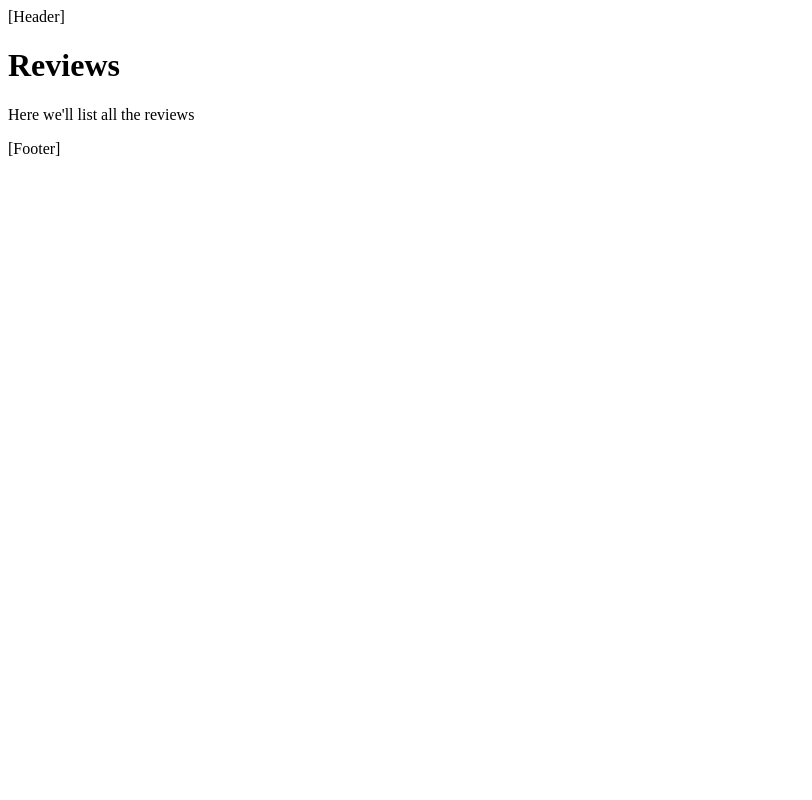
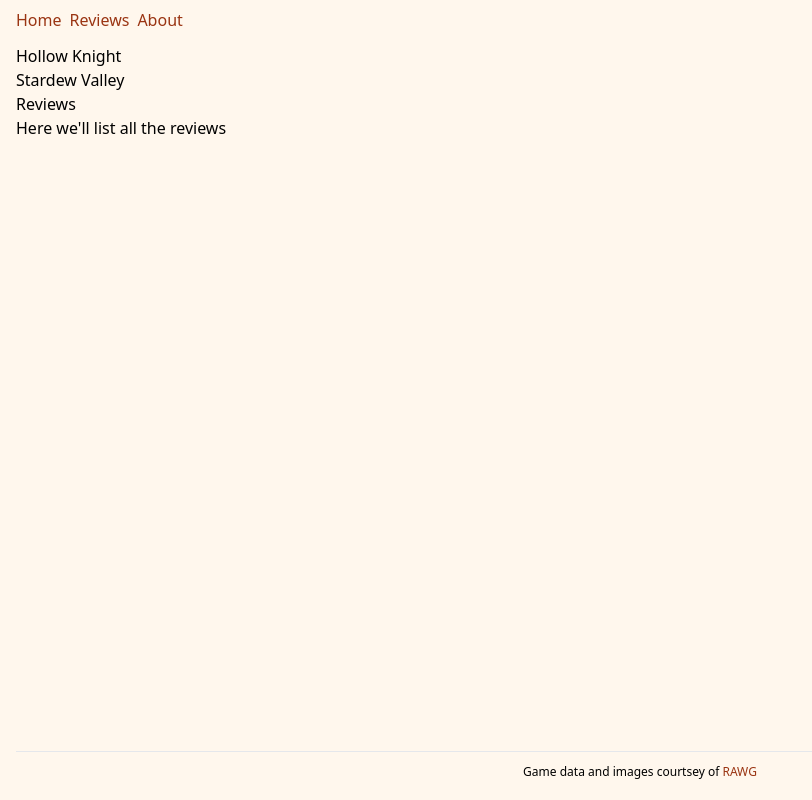
Before and after one commit to keep-calm-and-develop/next-reviews, a Next.js app: page /reviews in a window 1280 px wide. Shown: the whole page, without its empty margins (0-812 px from the left). Built offline with nearby package versions, Linux system fonts and the light colour scheme.

Commit message:
Add NavBar

```diff
--- a/app/layout.tsx
+++ b/app/layout.tsx
@@ -1,17 +1,20 @@
 import type { PropsWithChildren } from 'react';
+import NavBar from '../components/NavBar';
+import './globals.css';
 
 const RootLayout: React.FC<PropsWithChildren> = ({ children }) => {
     return (
         <html lang='en'>
-            <body>
+            <body className='bg-orange-50 flex flex-col px-4 py-2 min-h-screen'>
                 <header>
-                    [Header]
+                    <NavBar />
                 </header>
-                <main>
+                <main className='grow py-3'>
                     {children}
                 </main>
-                <footer>
-                    [Footer]
+                <footer className='border-t py-3 text-center text-xs'>
+                    Game data and images courtsey
+                    of <a className='text-orange-800 hover:underline' href='https://rawg.io/' target='_blank'>RAWG</a>
                 </footer>
             </body>
         </html>
--- a/app/reviews/page.tsx
+++ b/app/reviews/page.tsx
@@ -1,12 +1,25 @@
+import Link from 'next/link';
 import React from 'react'
 
 interface ReviewsPageProps {
 
 }
 
-const ReviewsPage: React.FC<ReviewsPageProps> = ({}) => {
+const ReviewsPage: React.FC<ReviewsPageProps> = ({ }) => {
     return (
         <>
+            <ul>
+                <li>
+                    <Link href='/reviews/hollow-knight'>
+                        Hollow Knight
+                    </Link>
+                </li>
+                <li>
+                    <Link href='/reviews/stardew-valley'>
+                        Stardew Valley
+                    </Link>
+                </li>
+            </ul>
             <h1>Reviews</h1>
             <p>
                 Here we'll list all the reviews
--- /dev/null
+++ b/components/NavBar.tsx
@@ -0,0 +1,26 @@
+import Link from 'next/link';
+import React from 'react';
+
+interface NavBarProps {
+
+}
+
+const NavBar: React.FC<NavBarProps> = ({ }) => {
+    return (
+        <nav>
+            <ul className='flex gap-2'>
+                <li>
+                    <Link className='text-orange-800 hover:underline' href='/'>Home</Link>
+                </li>
+                <li>
+                    <Link className='text-orange-800 hover:underline' href='/reviews'>Reviews</Link>
+                </li>
+                <li>
+                    <Link className='text-orange-800 hover:underline' href='/about' prefetch={false}>About</Link>
+                </li>
+            </ul>
+        </nav>
+    );
+}
+
+export default NavBar;
```
